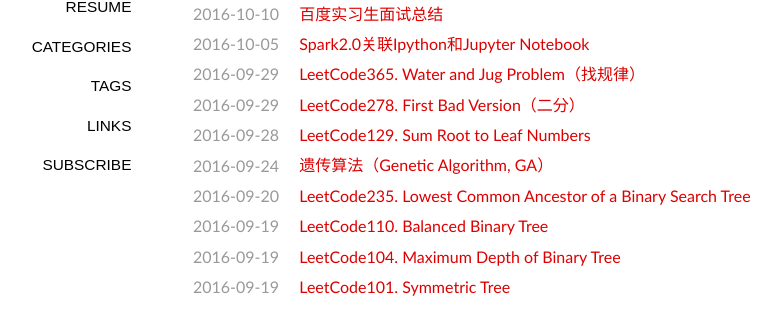
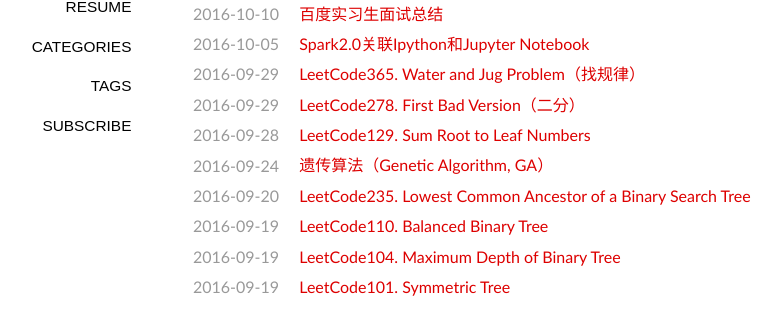
Before and after one commit to livc/livc.github.io, a Jekyll site: the page built from index.md, in a window 1280 px wide and 900 px high. Shown: the part 206-515 px from the top of the window, without its empty margins (147-928 px from the left). Built offline with Jekyll 4.4.1, drawn with Linux system fonts in a browser that asks for light colours; nearby versions of some CDN libraries; some web fonts are replaced.

Commit message:
comment LINKS

```diff
--- a/_layouts/default.html
+++ b/_layouts/default.html
@@ -23,7 +23,7 @@
         <span><a title="resume" class="" href="{{ site.url }}/resume/">resume</a></span>
         <span><a title="categories" class="" href="{{ site.url }}/categories/">categories</a></span>
         <span><a title="tags" class="" href="{{ site.url }}/tags/">tags</a></span>
-        <span><a title="links" class="" href="{{ site.url }}/links/">links</a></span>
+        <!-- <span><a title="links" class="" href="{{ site.url }}/links/">links</a></span> -->
         <span><a title="subscribe by RSS" class="" href="{{ site.url }}/feed/">subscribe</a></span>
         </nav>
         <article class="content">
```
